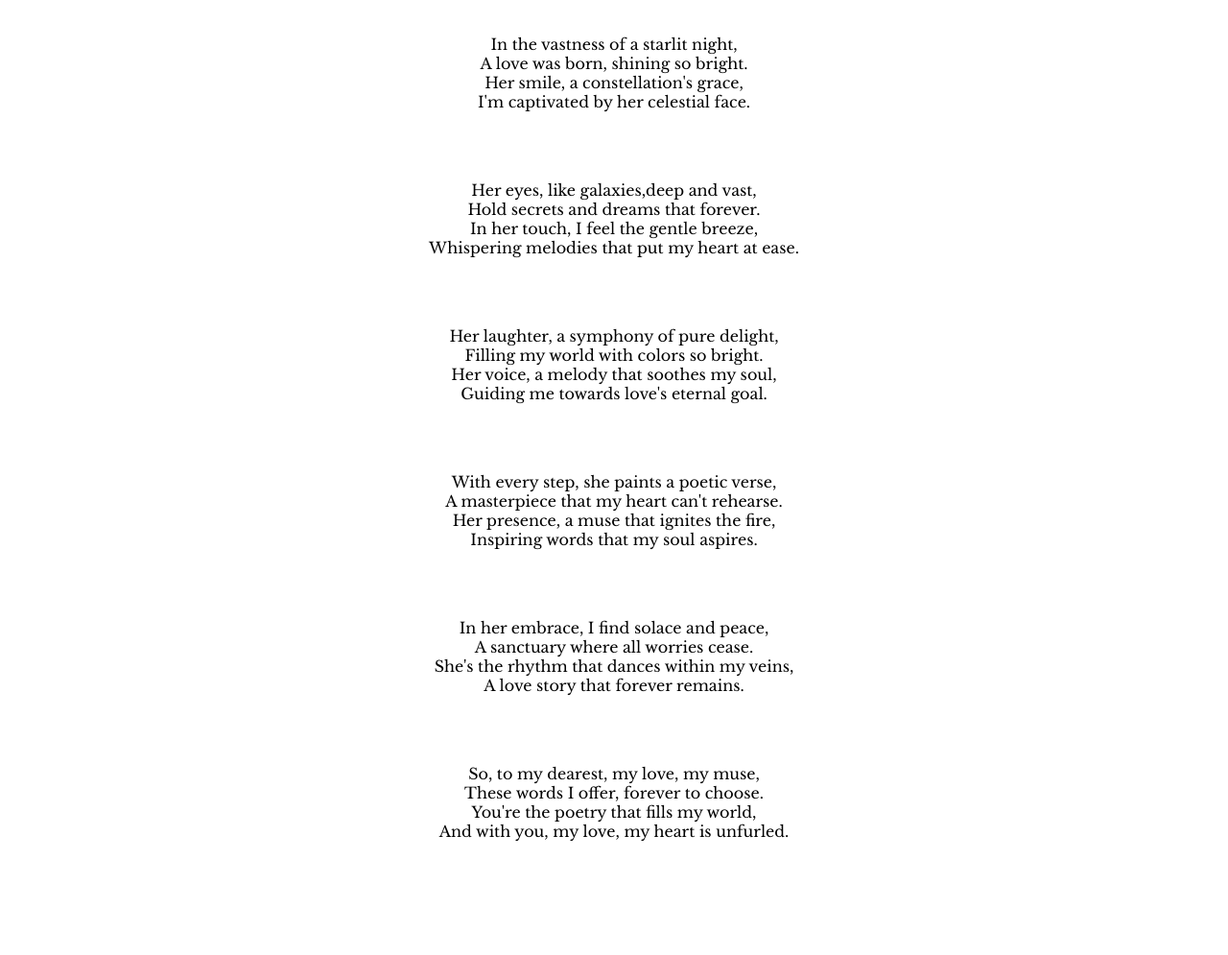
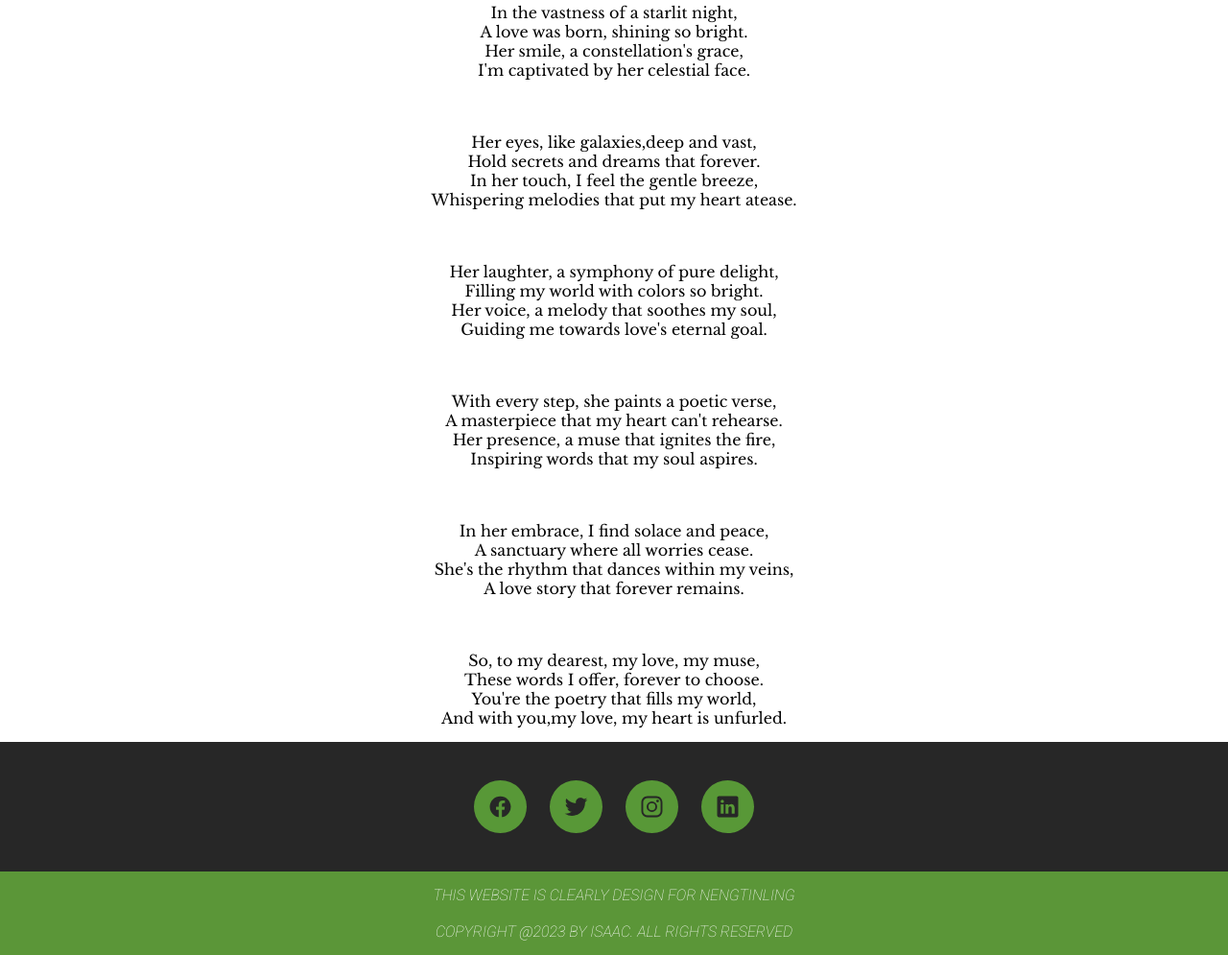
Before and after one commit to Isaacatin/Atin-s-Poet, a plain HTML site: page index.html in a window 1280 px wide. Shown: the part 676-1671 px from the top of the page at 96% size. Before the commit the page ends 1568 px from the top, so only its background shows below. Drawn offline with nearby package versions, Linux system fonts and the light colour scheme; a web font is replaced by a local one.

Commit message:
Add files via upload

```diff
--- a/index.html
+++ b/index.html
@@ -2,14 +2,16 @@
 <html lang="en">
 <head>
     <meta charset="UTF-8">
-    <title>My Love</title>
-    <link rel="stylesheet" href="./style.css">
+    <title>My love</title>
+    <link rel="stylesheet" href="style.css">
+    <script type="module" src="https://unpkg.com/ionicons@7.1.0/dist/ionicons/ionicons.esm.js"></script><link rel="preconnect" href="https://fonts.googleapis.com">
     <link rel="preconnect" href="https://fonts.googleapis.com">
     <link rel="preconnect" href="https://fonts.gstatic.com" crossorigin>
     <link href="https://fonts.googleapis.com/css2?family=Libre+Baskerville&display=swap" rel="stylesheet">
+
 </head>
 <body>
-    <div class="poster">
+  <div class="poster">
     <img class ="atin-img" src="./assets/atin.png" alt="atin pic">
     <h1>Love of my life</h1>
 
@@ -23,7 +25,7 @@
       <p>Her eyes, like galaxies,deep and vast,<br>
         Hold secrets and dreams that forever.<br>
         In her touch, I feel the gentle breeze,<br>
-        Whispering melodies that put my heart at ease.</p><br>
+Whispering melodies that put my heart atease.</p><br>
         <br>
 
        <p> Her laughter, a symphony of pure delight,<br>
@@ -40,15 +42,27 @@
 
        <p> In her embrace, I find solace and peace,<br>
         A sanctuary where all worries cease.<br>
-        She's the rhythm that dances within my veins,<br>
+  She's the rhythm that dances within my veins,<br>
         A love story that forever remains.</p><br>
         <br>
 
      <p>So, to my dearest, my love, my muse,<br>
         These words I offer, forever to choose.<br>
         You're the poetry that fills my world,<br>
-        And with you, my love, my heart is unfurled.</P>
+        And with you,my love, my heart is unfurled.</P>
 
+    </div>
+   <footer>
+    <ul class="footer-icons">
+      <li><a href="#"><ion-icon name="logo-facebook"></ion-icon></a></li>
+      <li><a href="#"><ion-icon name="logo-twitter"></ion-icon></a></li>
+      <li><a href="#"><ion-icon name="logo-instagram"></ion-icon></a></li>
+      <li><a href="#"><ion-icon name="logo-linkedin"></ion-icon></a></li>
+    </ul>
+
+
+    <div class="footer-copyright">
+      <p>This website is clearly design for Nengtinling<br><br>Copyright @2023 by ISAAC. All rights reserved</p>
     </div>
 
 </body>
--- a/style.css
+++ b/style.css
@@ -1,3 +1,87 @@
+@import url('https://fonts.googleapis.com/css2?family=Caprasimo&family=Roboto:ital,wght@1,100&display=swap');
+html{
+  height: 100%;
+}
+
+*{
+  margin: 0;
+  padding: 0;
+  box-sizing: inherit;
+}
+body{
+  min-height: 100%;
+  display: flex;
+  flex-direction: column;
+  font-family: "Roboto",sans-serif;
+}
+
+h1{
+  margin-bottom: 25px;
+}
+
+p{
+  margin-bottom: 15px;
+
+}
+
+a{
+  text-decoration: none;
+
+}
+
+.content{
+  width: 94%;
+  margin: 0 auto;
+  padding-top: 32px;
+}
+
+footer{
+  background: #272727;
+  text-align: center;
+  text-transform:uppercase ;
+  padding-top: 30px;
+  margin-top: auto;
+
+}
+
+footer li{
+  list-style: none;
+  display: inline-block;
+  margin: 10px;
+}
+
+.footer-icons a{
+  background: #589837;
+  color: #272727;
+  padding:15px;
+  border-radius: 100px;
+  display: flex;
+  font-size: 25px;
+}
+.footer-icons a:hover{
+  color: #fff;
+}
+
+.footer-menu a{
+  color: #fff;
+}
+
+
+.footer-menu a:hover{
+  color:#fff
+}
+
+.footer-copyright{
+  background-color:#5b9638;
+  color: #fff;
+  padding: 15px;
+  margin-top: 30px;
+}
+
+.footer-copyright p{
+  margin-bottom: 0px;
+
+}
 body {
     background-color: light rgb(223, 212, 214);
   }
@@ -19,3 +103,9 @@ body {
     border: 5px solid white;
     width: 100%;
   }
+
+  p{
+    text-align: center;
+    text-overflow: ellipsis;
+    overflow: hidden;
+  }
```
